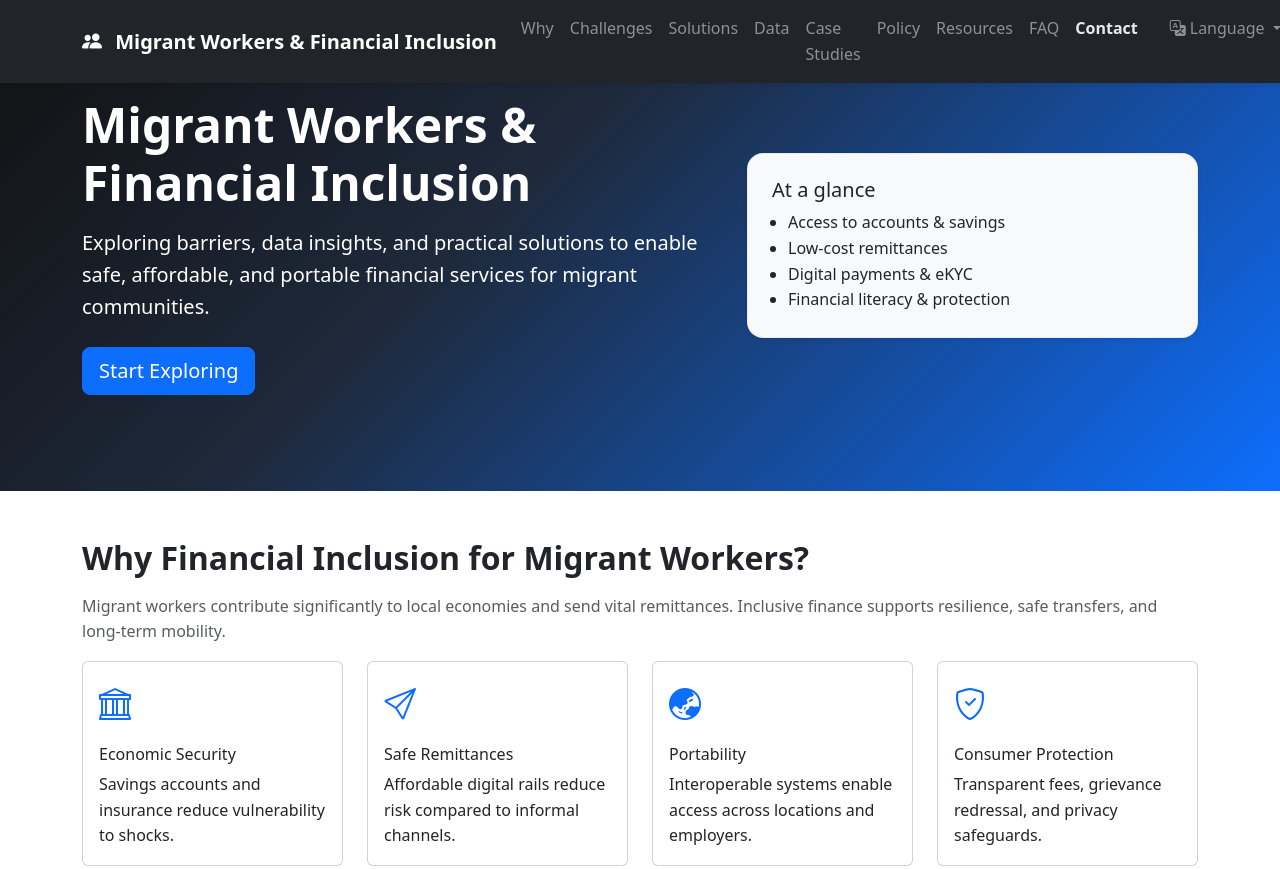
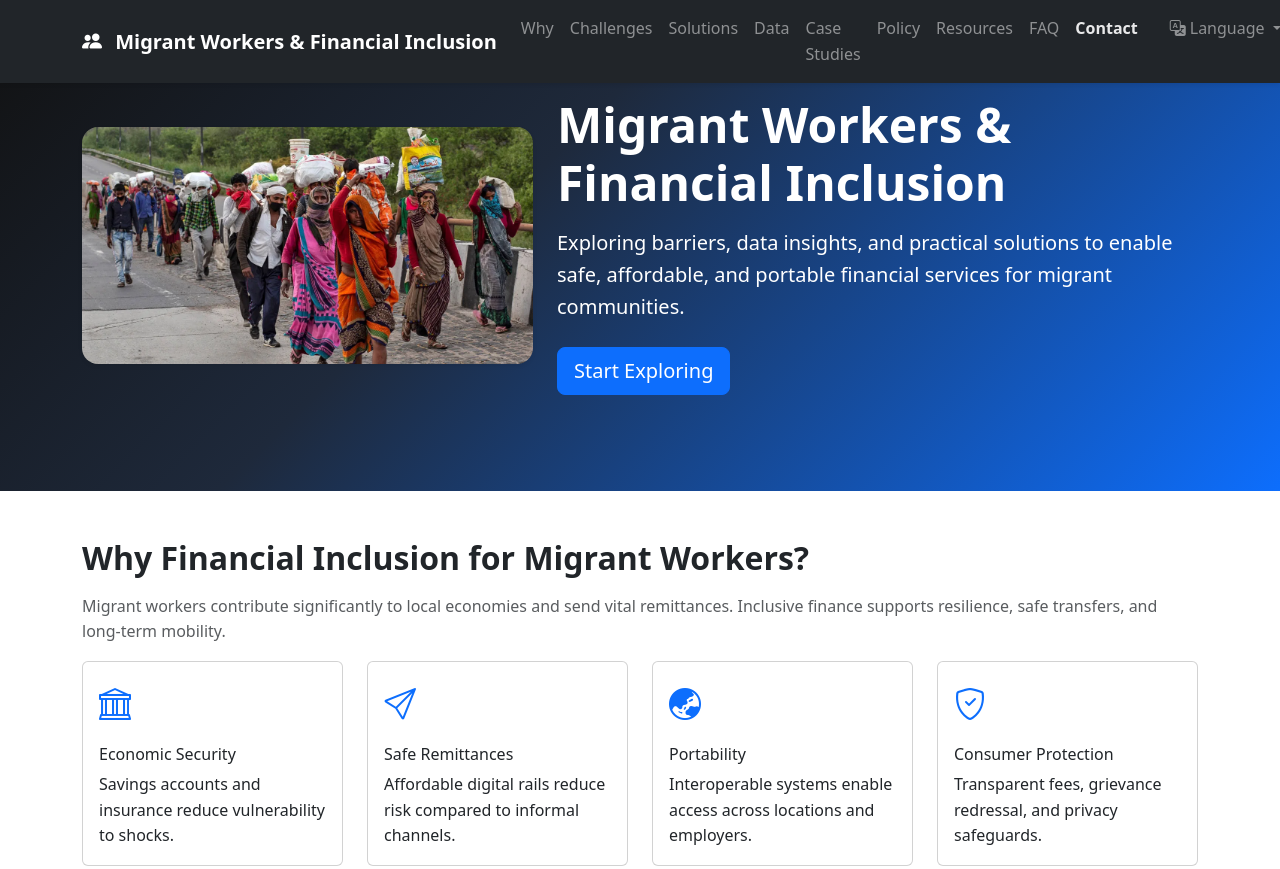
Before and after one commit to seethala11-source/migrant-financial-inclusion, a plain HTML site: page index.html in a window 1280 px wide. Shown: the top 869 px of the page. Drawn offline with nearby package versions, Linux system fonts and the light colour scheme; a small style sheet from the web is missing.

Commit message:
Add files via upload

```diff
--- a/index.html
+++ b/index.html
@@ -65,24 +65,42 @@
   <header id="hero" class="py-5 text-bg-dark gradient-hero">
     <div class="container py-5">
      <div class="row align-items-center g-4">
-        <div class="col-lg-7">
+  <!-- IMAGE on the LEFT (desktop), on TOP (mobile) -->
+
+  <div class="col-lg-5 order-lg-1">
+
+    <!-- Put your image into /assets and update the filename below -->
+
+    <img
+
+      src="migrant-interstate-india.jpg"
+
+      class="img-fluid rounded-4 shadow-sm"
+
+      alt="Interstate migrant workers traveling in India, symbolizing movement for work opportunities"
+
+      width="800" height="550" loading="lazy" decoding="async" />
+
+  </div>
+
+  <!-- TEXT on the RIGHT (desktop), below image on mobile) -->
+
+  <div class="col-lg-7 order-lg-2">
+
     <h1 class="display-5 fw-bold" data-i18n="hero_title">Migrant Workers & Financial Inclusion</h1>
+
     <p class="lead mt-3" data-i18n="hero_sub">
-            Exploring barriers, data insights, and practical solutions to enable safe, affordable, and portable financial services for migrant communities.
+
+      Focusing on interstate migration in India—barriers, data insights, and practical solutions to enable safe,
+
+      affordable, and portable financial services for migrant communities across states.
+
     </p>
+
     <a class="btn btn-primary btn-lg mt-2" href="#why" data-i18n="hero_cta">Start Exploring</a>
+
   </div>
-        <div class="col-lg-5 d-none d-lg-block">
-          <div class="hero-card p-4 rounded-4 bg-light text-dark shadow-sm">
-            <h2 class="h5" data-i18n="hero_glance">At a glance</h2>
-            <ul class="mb-0 ps-3">
-              <li data-i18n="hero_pt1">Access to accounts & savings</li>
-              <li data-i18n="hero_pt2">Low-cost remittances</li>
-              <li data-i18n="hero_pt3">Digital payments & eKYC</li>
-              <li data-i18n="hero_pt4">Financial literacy & protection</li>
-            </ul>
-          </div>
-        </div>
+
 </div>
     </div>
   </header>
```
Lines whose indentation alone changed are shown as unchanged.
